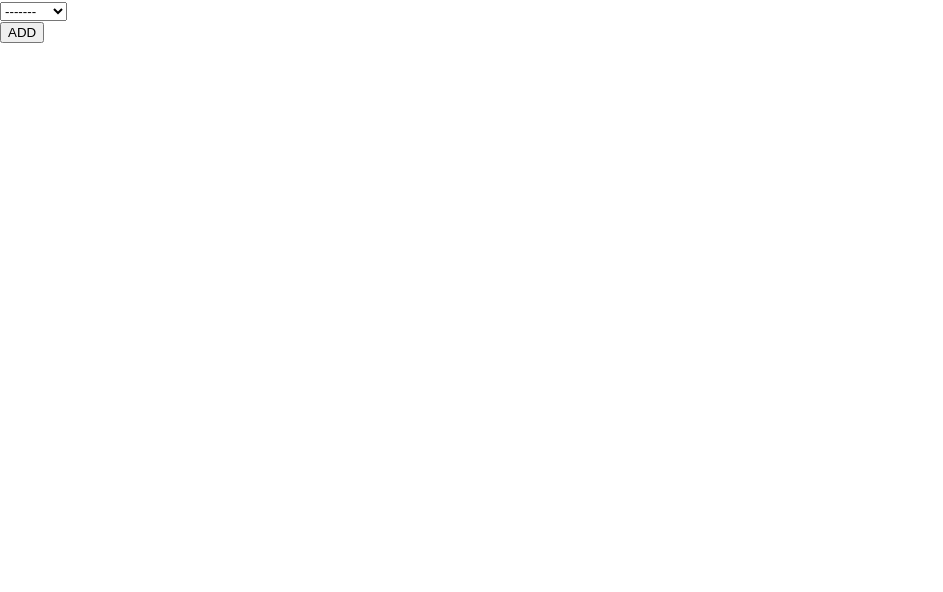
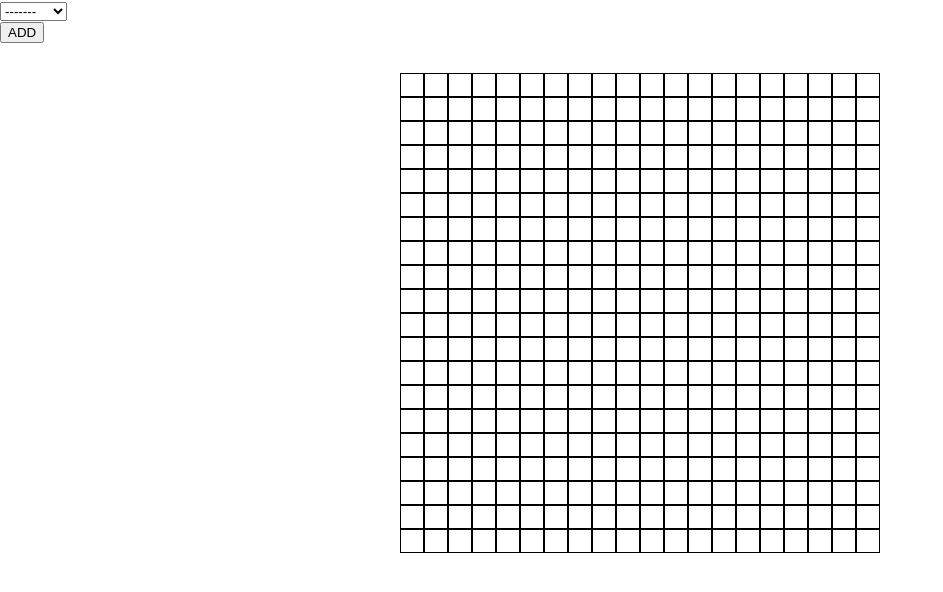
Before and after one commit to chan9367/DOM3React, a React (Create React App) app: page / in a window 1280 px wide. Both pictures are taken after a click on the button "ADD". Shown: the top 592 px of the page, without its empty margins (0-943 px from the left). Built offline with nearby package versions, Linux system fonts and the light colour scheme.

Commit message:
Demo of table generator  using ReactDOM

```diff
--- a/src/App.js
+++ b/src/App.js
@@ -14,25 +14,38 @@ class App extends Component {
   constructor(props){
     super(props)
     this.state= {
-      columns: 3,
-      rows: 1,
+      columns: 20,
+      rows: 20,
     }
   }
 
 
   addNewCell = () =>{
-    let output = [];
+    let outputRow = [];
 
 
     for(let i = 0; i < this.state.rows; i++)
     {
-     //create new row.
-     //row -> function amout
+      outputRow.push(<div className= {"row " + i.toString()}></div>);
+    }
+
+    ReactDOM.render((outputRow),
+      document.getElementsByClassName("table")[0]);
+
+
+    let outputCells = [];
+
+    for(let j = 0; j < this.state.columns; j++)
+    {
+       outputCells.push(<TableCell/>);
+    }
+
+    for(let i = 0; i < this.state.rows; i++)
+    {
+      ReactDOM.render((outputCells),
+      document.getElementsByClassName("row")[i]);
 
     }
-
-    ReactDOM.render((output),
-      document.getElementsByClassName("row")[0]);
 
   }
 
@@ -52,13 +65,12 @@ class App extends Component {
             </button>
         </div>
         <div className="table">
-          <div className="row">
-            <TableCell/>
-          </div>
+
         </div>
       </>
 
     );
   }
 }
+
 export default App;
```
